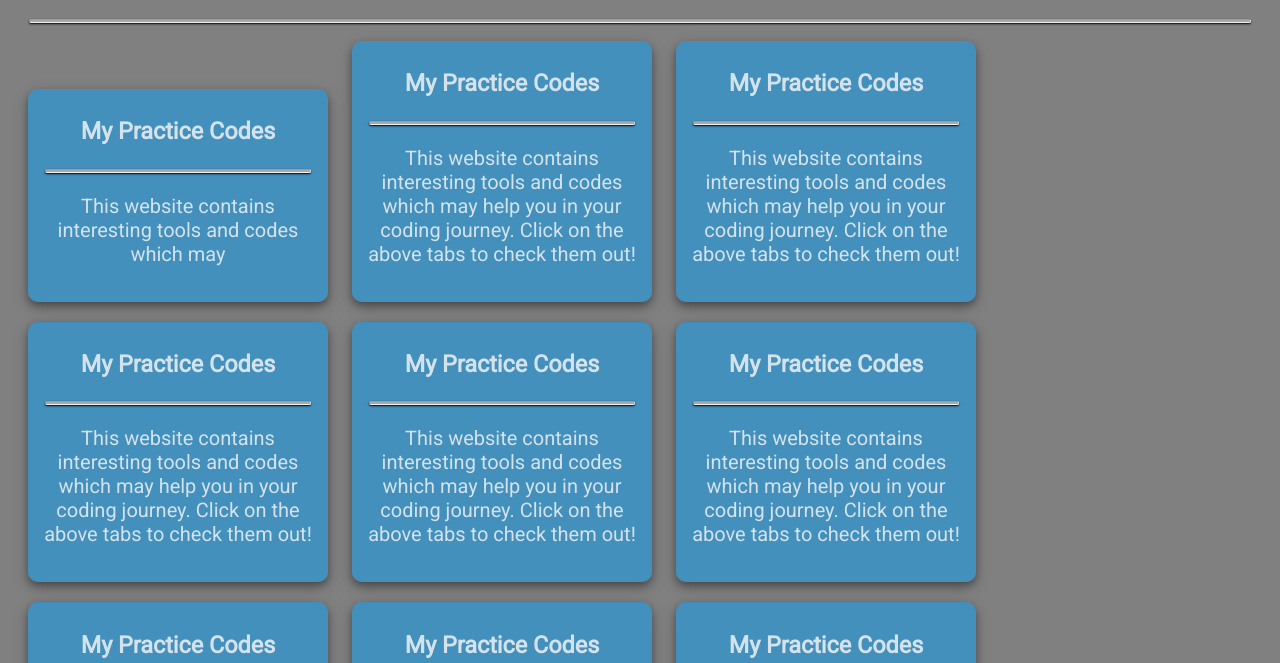
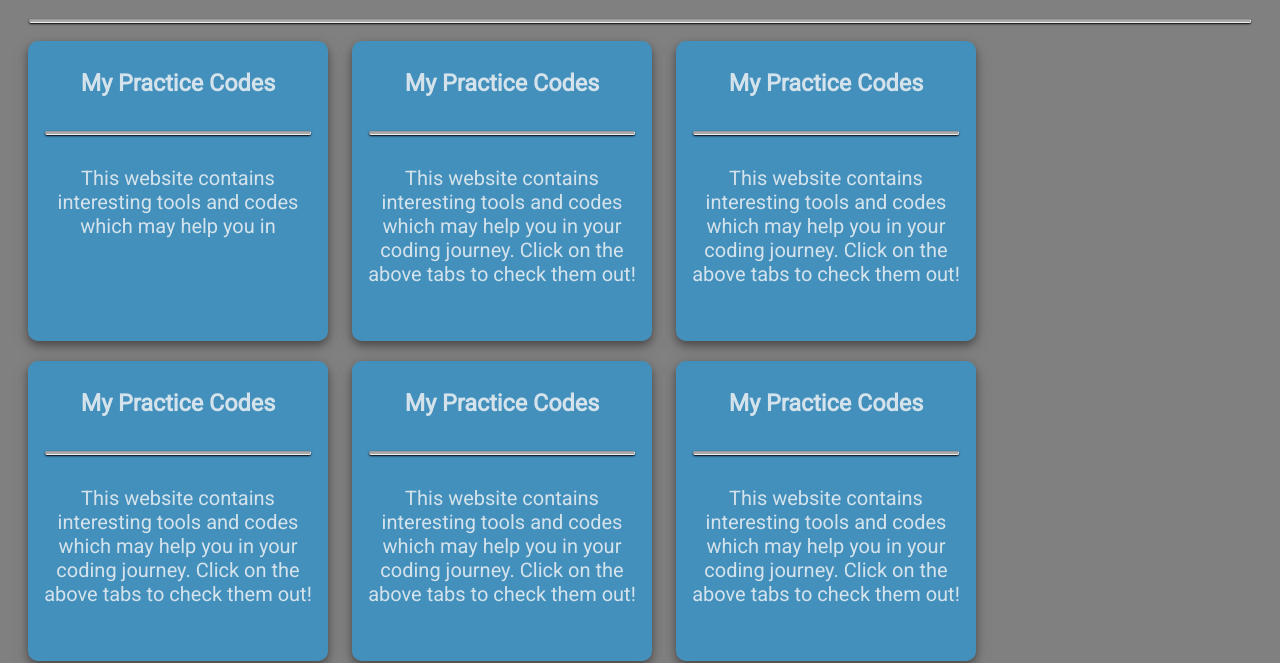
Before and after one commit to forwardslash333/jaketech, a plain HTML site: page projects.html in a window 1280 px wide. Shown: the part 140-803 px from the top of the page. Drawn offline with Linux system fonts and the light colour scheme.

Commit message:
Tile Sizing problem solved.

```diff
--- a/CSS/style1.css
+++ b/CSS/style1.css
@@ -70,7 +70,7 @@ hr {
     width: 98%;
 }
 .container, .container1 {
-    display: inline-block;
+    display: inline-grid;
     border: 200px;
     box-sizing: border-box;
     border-radius: 10px;
@@ -78,6 +78,7 @@ hr {
     font-size: 20px;
     margin: 10px;
     max-width: 300px;
+    height: 300px;
     padding: 15px;
     padding-top: 5px;
     color: rgba(245, 245, 245, 0.815);
@@ -96,6 +97,7 @@ body{
 p{
     padding: 1px ;
     text-align: center;
+    height: 146px;
 }
 h3{
     text-align: center;
--- a/projects.html
+++ b/projects.html
@@ -25,7 +25,8 @@
             <hr>
             <p>
                 This website contains interesting tools and codes
-                which may
+                which may help you in
+
             </p>
         </div>
         <div class='container1' id="p2">
```
